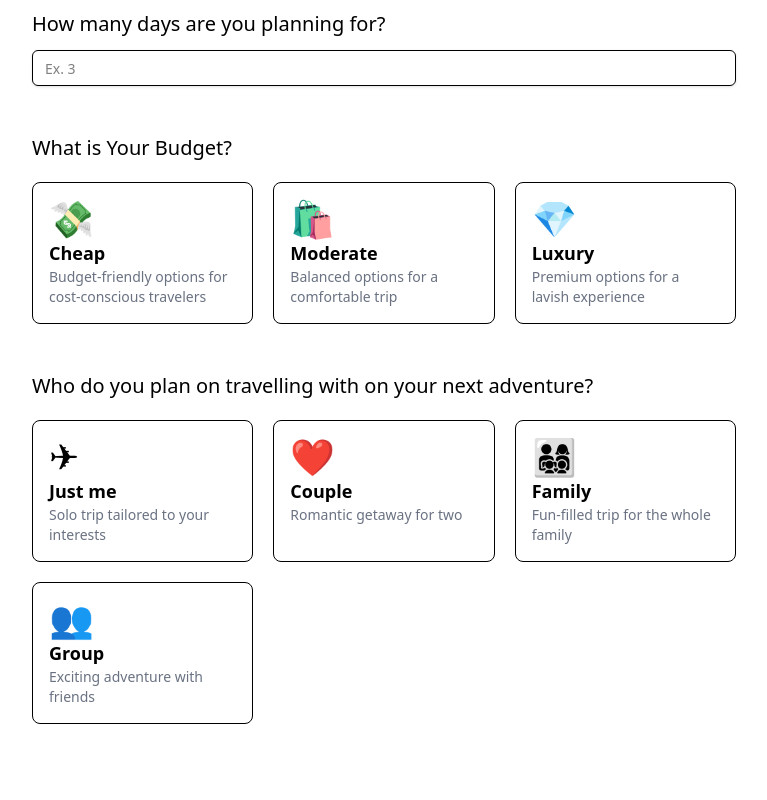
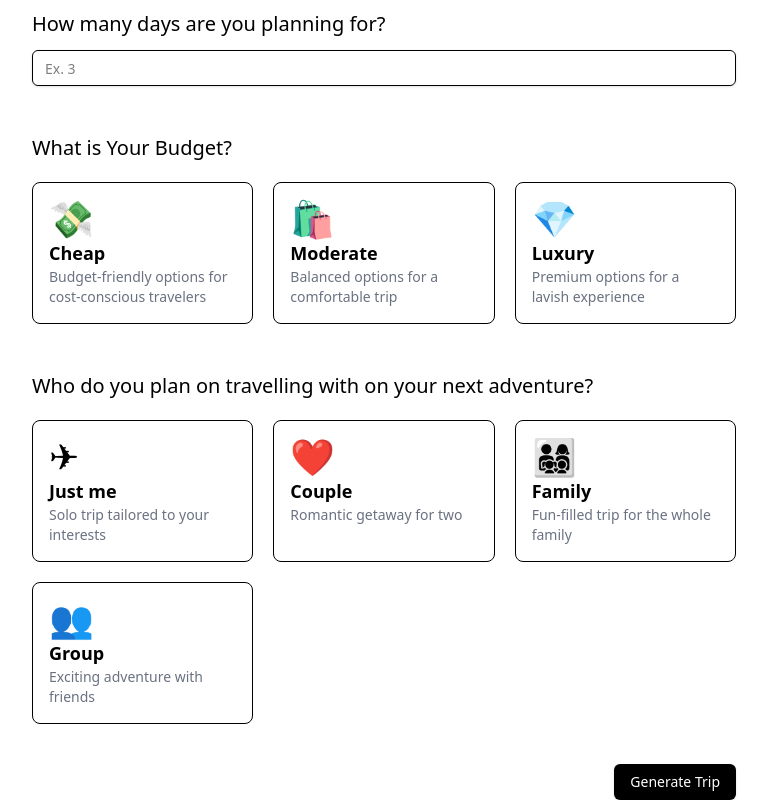
Before and after one commit to Shrilesh-Dhobale/AI-Trip-Planner, a React (Vite) app: page /create-trip in a window 1280 px wide. Shown: the part 386-1186 px from the top of the page, without its empty margins (256-1023 px from the left). Before the commit the page ends 1110 px from the top, so only its background shows below. Built offline with nearby package versions, Linux system fonts and the light colour scheme; no server answers.

Commit message:
Btn created to generate trip

```diff
--- a/src/create-trip/index.jsx
+++ b/src/create-trip/index.jsx
@@ -3,6 +3,7 @@ import GooglePlacesAutocomplete from 'react-google-places-autocomplete';
 import { useState } from 'react';
 import { Input } from '@/components/ui/input';
 import { SelectBudgetOptions, SelectTravelList } from '@/constants/options';
+import { Button } from '@/components/ui/button';
 
 function CreateTrip() {
   const [place,setplace]=useState();
@@ -54,7 +55,9 @@ function CreateTrip() {
           </div>
         </div>
       </div>
-
+      <div className='flex justify-end mt-10'>
+        <Button>Generate Trip</Button>
+      </div>
     </div>
   )
 }
```
